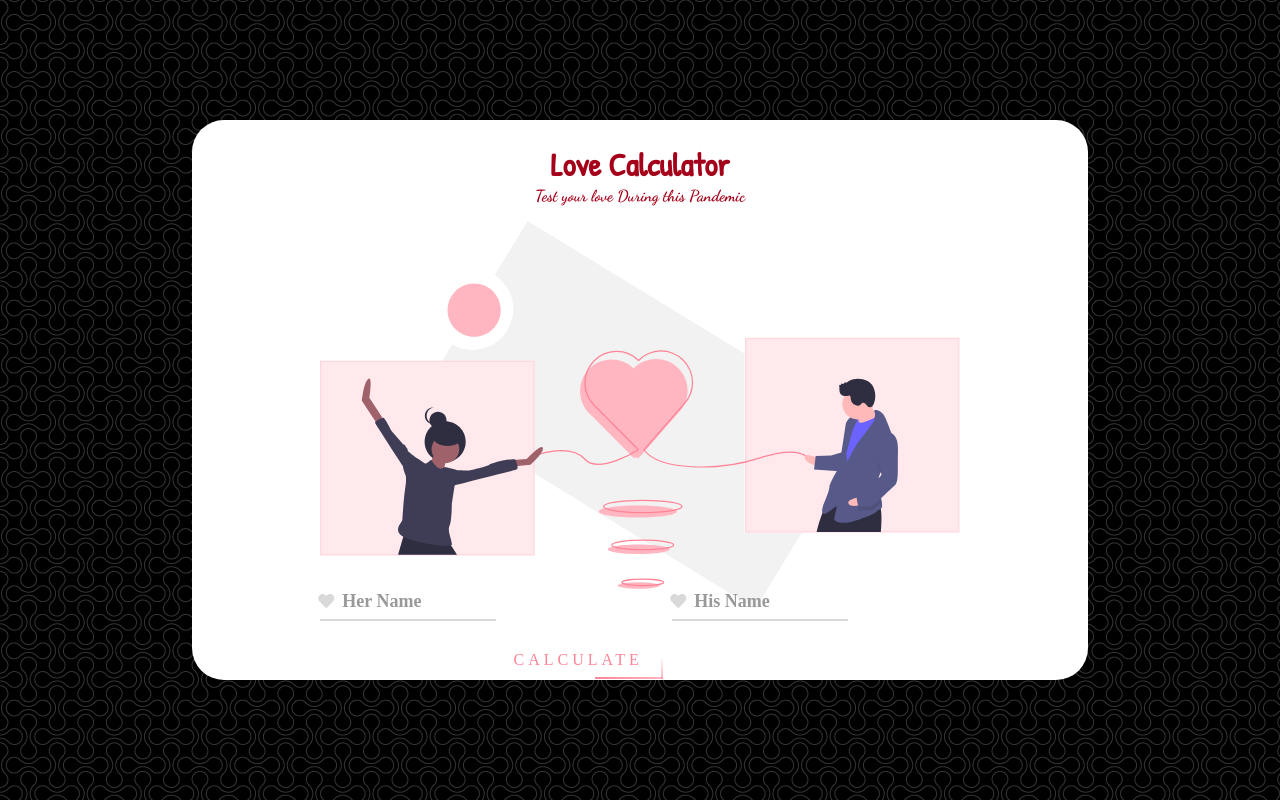
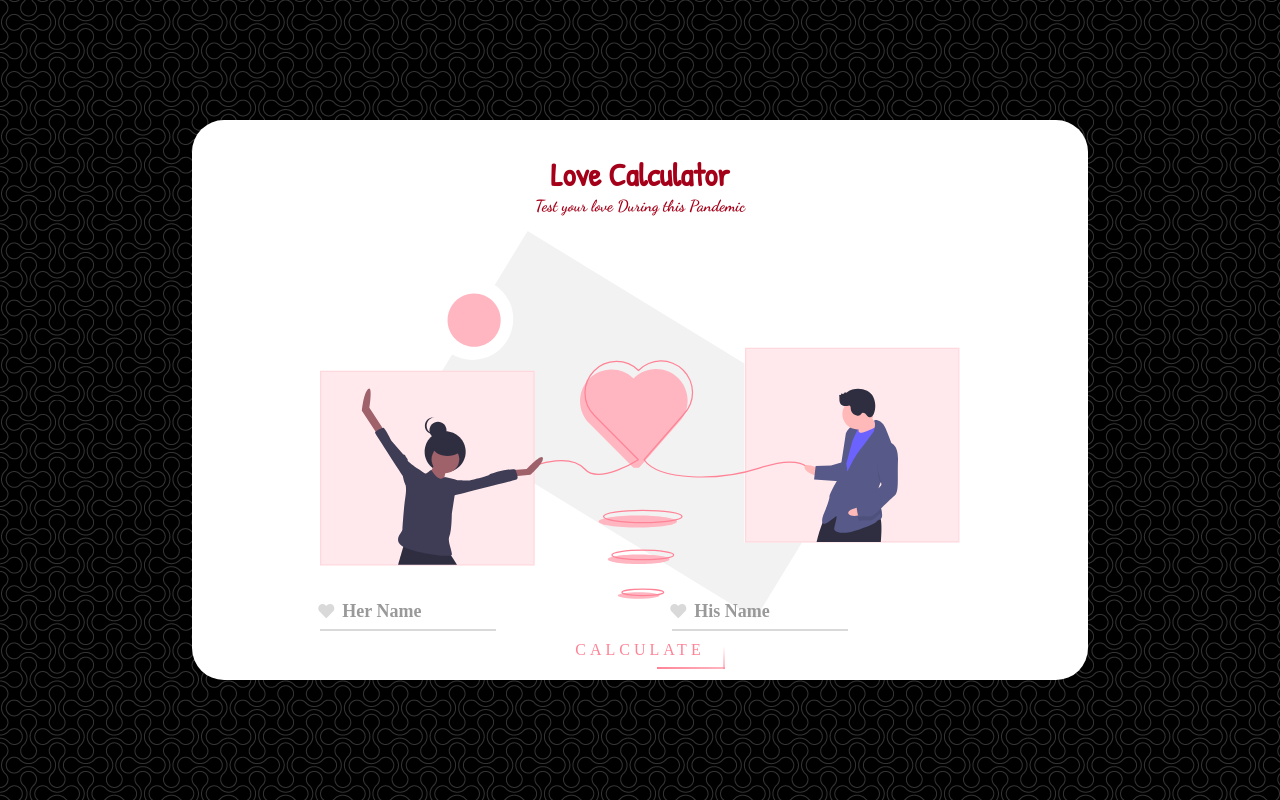
Before and after one commit to WavhudiCornelius/love-calculator, a PHP site: page / in a window 1280 px wide. Run offline with PHP 8.4, Linux system fonts and the light colour scheme; some libraries are stand-ins or nearby versions.

Commit message:
Just added few styles

```diff
--- a/styles.css
+++ b/styles.css
@@ -12,7 +12,6 @@ body {
 /************************
  *Styling the containers
 *************************/
-
 .container {
     width: 70vw;
     height: 70vh;
@@ -41,7 +40,6 @@ body {
  * heading,
  * percentage box
 *************************/
-
 h1 {
     margin-bottom: 0;
     color: #a50019;
@@ -96,7 +94,6 @@ p {
 /*********************************
  *Styling the input fields
 *********************************/
-
 .input-div{
 	position: relative;
     display: grid;
@@ -196,11 +193,8 @@ h6 {
 /******************************
  * Styling the calculate button
 ******************************/
-
 .calculate-btn {
-    margin-top: 20px;
     position: relative;
-    right: 6.9%;
 }
 
 a {
@@ -234,7 +228,6 @@ a span {
 /********************************************
  * This deal with the animation of the button
 ********************************************/
-
 a span:nth-child(1) {
     top: 0;
     left: -100%;
@@ -313,7 +306,6 @@ a span:nth-child(4) {
 /**********************
  *Handling mobile view
 **********************/
-
 @media screen and (max-width: 750px) {
     .svg-background {
         background-image: none;
```
Lines whose indentation alone changed are shown as unchanged.
